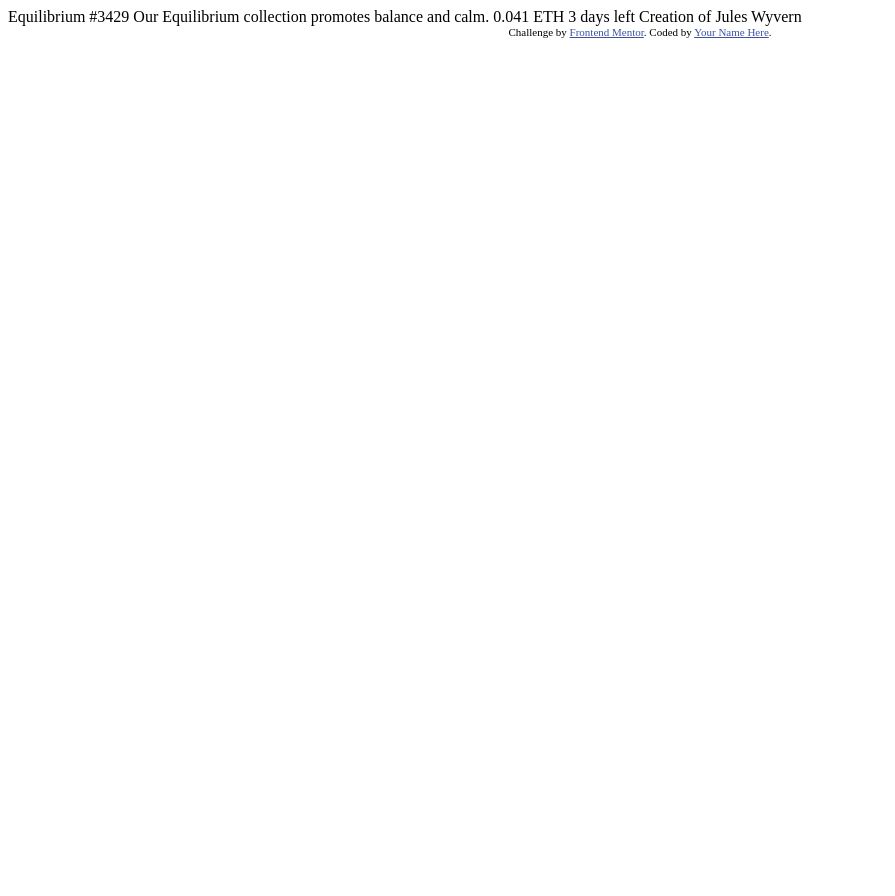
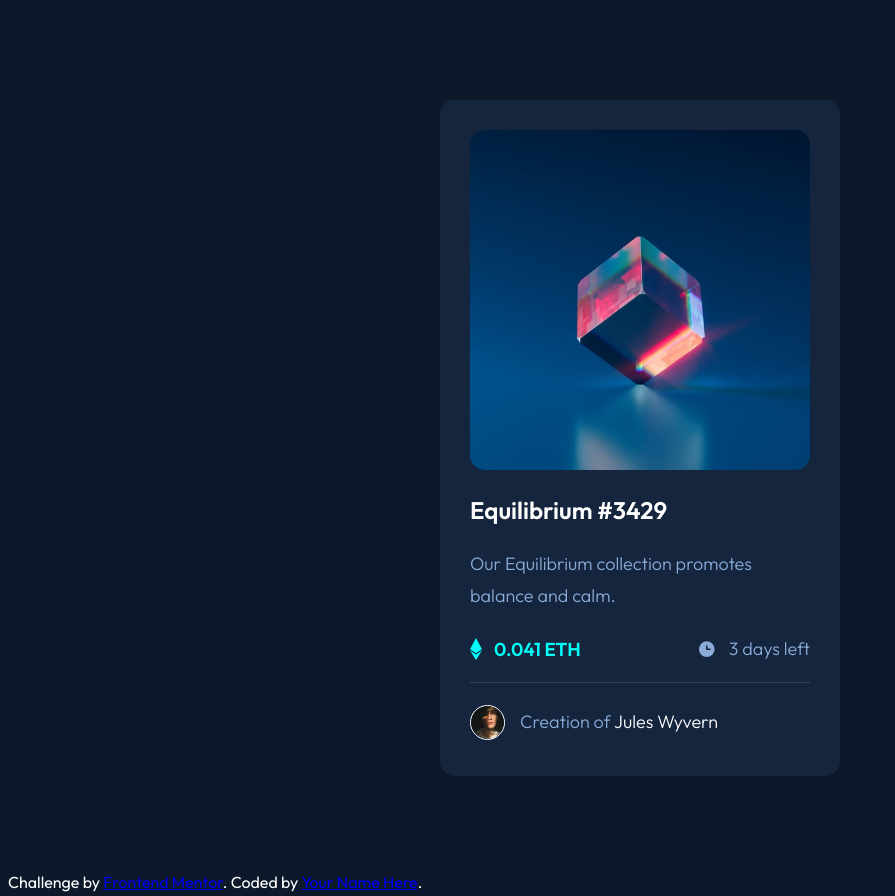
Before and after one commit to Aedrus/nft-card-project, a plain HTML site: page index.html in a window 1280 px wide. Shown: the whole page, without its empty margins (0-895 px from the left). Before the commit the page ends 800 px from the top, so only its background shows below. Drawn offline with Linux system fonts and the light colour scheme.

Commit message:
Update: Setup SASS reusable variables and completed card component.

```diff
--- /dev/null
+++ b/app/scss/base/_base.scss
@@ -0,0 +1,24 @@
+//
+*, *::before, *:after {
+  box-sizing: border-box;
+  font: 100%;
+}
+
+body {
+  background: $darkBlueMain;
+  color: $white;
+  font-family: 'Outfit', sans-serif;
+  line-height: 12px;
+
+  @include sm {
+    background: $darkBlueMain;
+  }
+  @include large {
+    background: $darkBlueMain;
+  }
+}
+
+p, p:before, p:after {
+  font-weight: 300;
+  font-size: 18px;
+}
--- /dev/null
+++ b/app/scss/base/_type.scss
@@ -0,0 +1,2 @@
+// Typography
+$primaryFont: 'Outfit', sans-serif;
--- /dev/null
+++ b/app/scss/layout/_flex.scss
@@ -0,0 +1,45 @@
+// Flex Style
+.flex {
+  display: flex;
+  gap: 0px;
+  // flex-wrap: wrap;
+
+  &-row {
+    flex-direction: row;
+  }
+  &-col {
+    flex-direction: column;
+  }
+
+  &-jc-s {
+    justify-content: start;
+  }
+  &-jc-e {
+    justify-content: end;
+  }
+  &-jc-c {
+    justify-content: center;
+  }
+  &-jc-sa {
+    justify-content: space-around;
+  }
+  &-jc-sb {
+    justify-content: space-between;
+  }
+  &-jc-se {
+    justify-content: space-evenly;
+  }
+
+  &-ai-s {
+    align-items: flex-start;
+  }
+  &-ai-e {
+    align-items: flex-end;
+  }
+  &-ai-c {
+    align-items: center;
+  }
+  &-ai-b {
+    align-items: baseline;
+  }
+}
--- /dev/null
+++ b/app/scss/layout/_grid.scss
@@ -0,0 +1,15 @@
+// Grid
+.grid {
+  display: grid;
+
+  &-gtc-1 {
+    grid-template-columns: 1fr;
+  }
+  &-gtc-2 {
+    grid-template-columns: 1fr 1fr;
+  }
+
+  &-gtr-2 {
+    grid-template-rows: 1fr 1fr;
+  }
+}
--- /dev/null
+++ b/app/scss/main.scss
@@ -0,0 +1,12 @@
+// Imports partials to be compiled to CSS
+@import 'utils/colors';
+@import 'utils/breakpoints';
+@import 'utils/mixins';
+
+@import 'base/base';
+@import 'base/type';
+
+@import 'modules/cards';
+
+@import 'layout/grid';
+@import 'layout/flex';
--- /dev/null
+++ b/app/scss/modules/_cards.scss
@@ -0,0 +1,53 @@
+// Card Element Classes
+.line {
+  background: $darkBlueLine;
+  height: 1px;
+  margin: 15px 0px;
+}
+// Card Classes
+.card-container {
+  background: $darkBlueCard;
+  width: 400px;
+  border-radius: 15px;
+  margin: 100px auto;
+  padding: 30px;
+}
+
+.card-image {
+  border-radius: inherit;
+  margin-bottom: 20px;
+
+  img {
+    width: 100%;
+    border-radius: inherit;
+  }
+}
+
+.card-name {
+  font-weight: 500;
+  line-height: 0;
+}
+
+.card-description {
+  color: $softBlue;
+  line-height: 2em;
+  margin: 0px;
+}
+
+.card-info {
+  line-height: 0em;
+  img {
+    margin-right: 12px;
+  }
+}
+
+.card-creator {
+
+  img {
+    margin-right: 15px;
+    border: solid 1px white;
+    border-radius: 100%;
+    width: 35px;
+    height: 35px;
+  }
+}
--- /dev/null
+++ b/app/scss/utils/_breakpoints.scss
@@ -0,0 +1,5 @@
+// Mobile
+$screen-sm-min: 375px;
+
+// Desktop
+$screen-large-min: 1440px;
--- /dev/null
+++ b/app/scss/utils/_colors.scss
@@ -0,0 +1,16 @@
+// Color Variables
+$softBlue: hsl(215, 51%, 70%);
+$cyan: hsl(178, 100%, 50%);
+
+$darkBlueMain: hsl(217, 54%, 11%);
+$darkBlueCard: hsl(216, 50%, 16%);
+$darkBlueLine: hsl(215, 32%, 27%);
+$white: hsl(0, 0%, 100%);
+
+// Color Classes
+.cyan {
+  color: hsl(178, 100%, 50%);
+}
+.soft-blue {
+  color: hsl(215, 51%, 70%);
+}
--- /dev/null
+++ b/app/scss/utils/_mixins.scss
@@ -0,0 +1,14 @@
+// Mobile
+@mixin sm {
+  @media (min-width: #{$screen-sm-min}) {
+    @content;
+  }
+
+}
+// Desktop
+@mixin large {
+  @media (min-width: #{$screen-large-min}) {
+    @content;
+  }
+
+}
--- a/index.html
+++ b/index.html
@@ -2,28 +2,42 @@
 <html lang="en">
 <head>
   <meta charset="UTF-8">
-  <meta name="viewport" content="width=device-width, initial-scale=1.0"> <!-- displays site properly based on user's device -->
-
+  <meta name="viewport" content="width=device-width, initial-scale=1.0">
   <link rel="icon" type="image/png" sizes="32x32" href="./images/favicon-32x32.png">
-
+  <link rel="stylesheet" href="/dist/css/main.css">
+  <link rel="preconnect" href="https://fonts.googleapis.com">
+  <link rel="preconnect" href="https://fonts.gstatic.com" crossorigin>
+  <link href="https://fonts.googleapis.com/css2?family=Outfit:wght@300;400;600&display=swap" rel="stylesheet">
   <title>Frontend Mentor | NFT preview card component</title>
-
-  <!-- Feel free to remove these styles or customise in your own stylesheet 👍 -->
-  <style>
-    .attribution { font-size: 11px; text-align: center; }
-    .attribution a { color: hsl(228, 45%, 44%); }
-  </style>
 </head>
 <body>
+  <div class="card-container flex flex-col flex-jc-c">
 
-  Equilibrium #3429
+    <div class="card-image flex flex-jc-c"><img src="/assets/images/image-equilibrium.jpg" alt="Equilibrium image"></div>
 
-  Our Equilibrium collection promotes balance and calm.
+    <div class="card-name"><h2>Equilibrium #3429</h2></div>
 
-  0.041 ETH
-  3 days left
+    <div class="card-description"><p>Our Equilibrium collection promotes balance and calm.</p></div>
 
-  Creation of Jules Wyvern
+    <div class="card-info flex flex-jc-sb">
+      <div class="flex flex-ai-c">
+        <img src="assets/images/icon-ethereum.svg" alt="ethereum image" width="12px" height="22px">
+        <h3 class="cyan">0.041 ETH</h3>
+      </div>
+
+      <div class="flex flex-ai-c">
+        <img src="/assets/images/icon-clock.svg" alt="clock image" width="20px" height="20px">
+        <p class="soft-blue">3 days left</p>
+      </div>
+   </div>
+
+    <div class="line"></div>
+
+    <div class="card-creator flex flex-row flex-ai-c">
+      <img src="/assets/images/image-avatar.png" alt="avatar image">
+      <p><span class="soft-blue">Creation of </span>Jules Wyvern</p>
+    </div>
+  </div>
 
   <div class="attribution">
     Challenge by <a href="https://www.frontendmentor.io?ref=challenge" target="_blank">Frontend Mentor</a>.
```
Also changed, not shown: app/scss/modules/_buttons.scss (added), app/scss/modules/_forms.scss (added), app/scss/utils/_variables.scss (added), dist/css/main.css (added), 9 other files.
